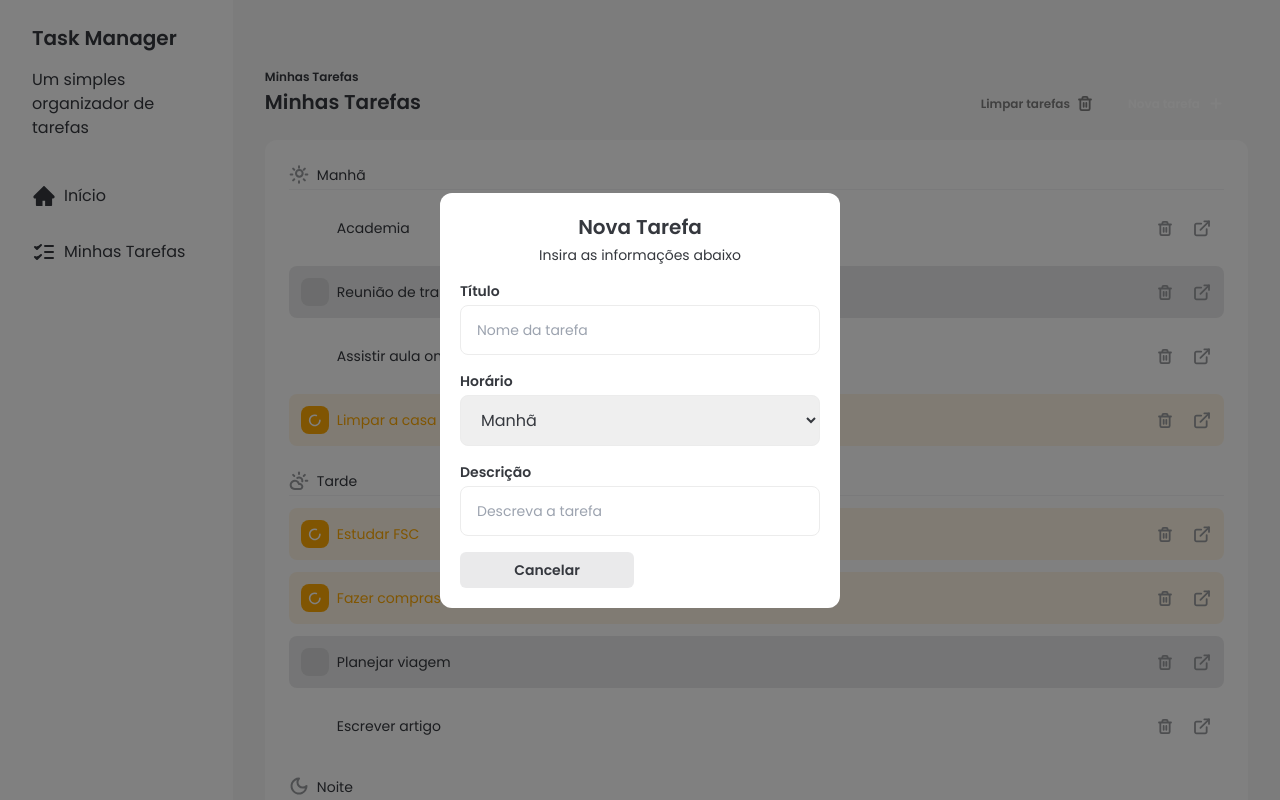
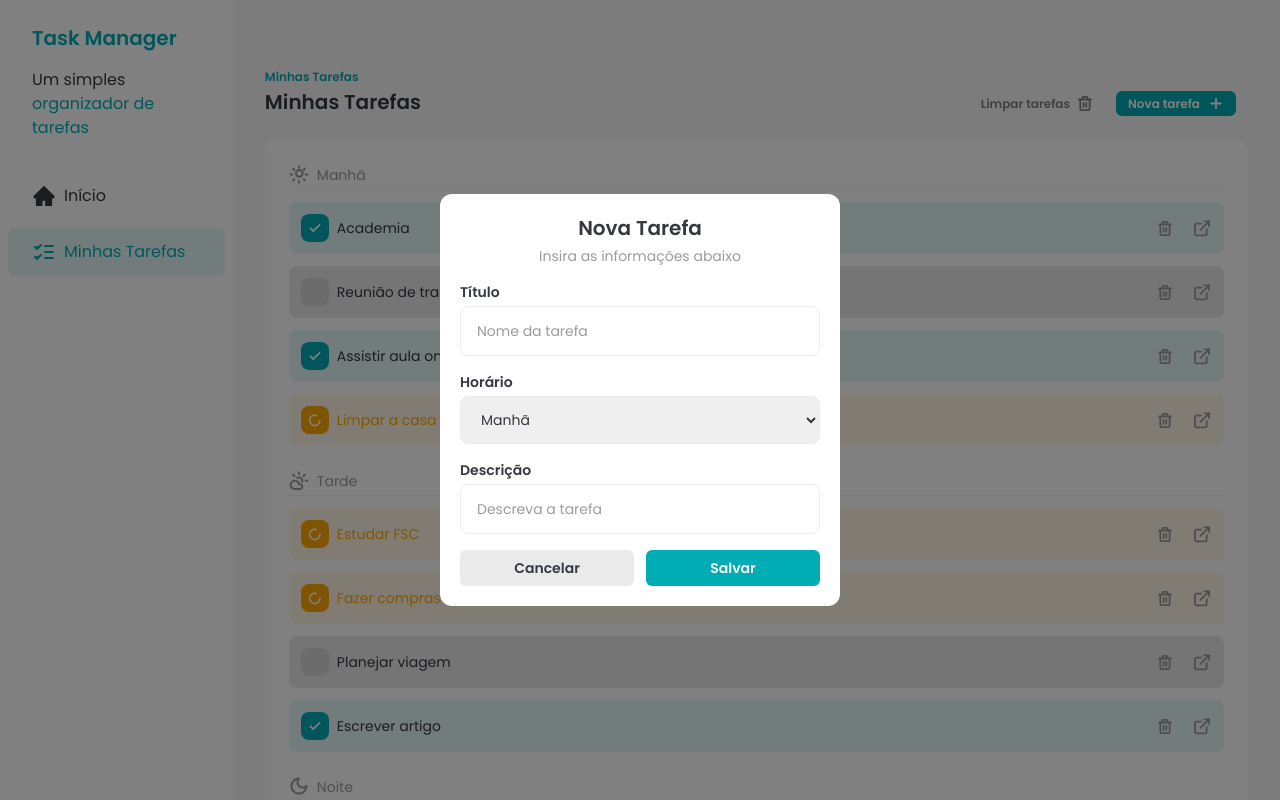
Before and after one commit to araujoerick/task-manager, a React (Vite) app: page / in a window 1280 px wide. Both pictures are taken after a click on the button "Nova tarefa". Shown: the top 800 px of the page. Built offline with nearby package versions, Linux system fonts and the light colour scheme.

Commit message:
♻ refactor: replace hex colors to colors on design system

```diff
--- a/src/components/AddTaskDialog.jsx
+++ b/src/components/AddTaskDialog.jsx
@@ -73,7 +73,7 @@ const AddTaskDialog = ({ isOpen, handleClose, handleSubmit }) => {
           >
             <div className="w-[400px] rounded-xl bg-white p-5 text-center">
               <h2 className="text-xl font-semibold">Nova Tarefa</h2>
-              <p className="mb-4 mt-1 text-sm text-textGray">
+              <p className="mb-4 mt-1 text-sm text-brand-text-gray">
                 Insira as informações abaixo
               </p>
 
--- a/src/components/Sidebar.jsx
+++ b/src/components/Sidebar.jsx
@@ -6,10 +6,12 @@ const Sidebar = () => {
     <aside className="flex h-screen w-72 flex-col bg-white">
       <div>
         <div className="space-y-4 px-8 py-6">
-          <h1 className="text-xl font-semibold text-primary">Task Manager</h1>
+          <h1 className="text-xl font-semibold text-brand-primary">
+            Task Manager
+          </h1>
           <p>
             Um simples{" "}
-            <span className="text-primary">organizador de tarefas</span>
+            <span className="text-brand-primary">organizador de tarefas</span>
           </p>
         </div>
         <div className="flex flex-col gap-2 p-2">
--- a/src/components/TaskItem.jsx
+++ b/src/components/TaskItem.jsx
@@ -9,13 +9,13 @@ import Button from "./ui/Button";
 const TaskItem = ({ task, handleCheckboxClick, handleDeleteClick }) => {
   const getStatusClasses = () => {
     if (task.status === "done") {
-      return "bg-primary text-primary";
+      return "bg-brand-primary text-primary";
     }
     if (task.status === "in_progress") {
-      return "bg-[#FFAA04] text-[#FFAA04]";
+      return "bg-brand-process text-brand-process";
     }
     if (task.status === "not_started") {
-      return "bg-brand-dark-blue/10 text-[#35383E]";
+      return "bg-brand-dark-blue/10 text-brand-dark-blue";
     }
   };
 
@@ -42,7 +42,7 @@ const TaskItem = ({ task, handleCheckboxClick, handleDeleteClick }) => {
       </div>
       <div className="flex items-center gap-2">
         <Button variant="ghost" onClick={() => handleDeleteClick(task.id)}>
-          <TrashIcon className="text-[#9a9c9f]" />
+          <TrashIcon className="text-brand-text-gray" />
         </Button>
         <a href="#" className="transition hover:opacity-75">
           <DetailsIcon />
--- a/src/components/Tasks.jsx
+++ b/src/components/Tasks.jsx
@@ -58,7 +58,7 @@ const Tasks = () => {
     <section className="w-full space-y-6 px-8 py-16">
       <div className="flex w-full justify-between">
         <div>
-          <span className="text-xs font-semibold text-primary">
+          <span className="text-xs font-semibold text-brand-primary">
             Minhas Tarefas
           </span>
           <h2 className="text-xl font-semibold">Minhas Tarefas</h2>
--- a/src/components/TasksSeparator.jsx
+++ b/src/components/TasksSeparator.jsx
@@ -1,8 +1,8 @@
 const TasksSeparator = ({ icon, title }) => {
   return (
-    <div className="flex items-center gap-2 border-b border-[#f4f4f5] pb-1">
+    <div className="flex items-center gap-2 border-b border-brand-border pb-1">
       {icon}
-      <p className="text-sm text-textGray">{title}</p>
+      <p className="text-sm text-brand-text-gray">{title}</p>
     </div>
   );
 };
--- a/src/components/ui/Button.jsx
+++ b/src/components/ui/Button.jsx
@@ -7,13 +7,13 @@ const Button = ({
 }) => {
   const getVariantClasses = () => {
     if (variant === "primary") {
-      return "text-white bg-primary hover:bg-primary/70";
+      return "text-white bg-brand-primary hover:bg-brand-primary/70";
     }
     if (variant === "secondary") {
-      return "text-[#35383E] bg-[#35383E]/10 hover:bg-[#35383E]/15";
+      return "text-brand-dark-blue bg-brand-dark-blue/10 hover:bg-brand-dark-blue/15";
     }
     if (variant === "ghost") {
-      return "text-[#818181] bg-transparent hover:bg-[#818181]/15";
+      return "text-brand-dark-gray bg-transparent hover:bg-brand-dark-gray/15";
     }
   };
 
--- a/src/components/ui/Input.jsx
+++ b/src/components/ui/Input.jsx
@@ -8,7 +8,7 @@ const Input = forwardRef(({ label, error, ...props }, ref) => {
     <div className="flex flex-col space-y-1 text-left">
       <InputLabel htmlFor={props.id}>{label}</InputLabel>
       <input
-        className="rounded-lg border border-[#ECECEC] px-4 py-3 outline-primary placeholder:text-sm placeholder:text-textGray"
+        className="rounded-lg border border-brand-dark-border px-4 py-3 outline-brand-primary placeholder:text-sm placeholder:text-brand-text-gray"
         ref={ref}
         {...props}
       />
--- a/src/components/ui/InputLabel.jsx
+++ b/src/components/ui/InputLabel.jsx
@@ -1,6 +1,6 @@
 const InputLabel = (props) => {
   return (
-    <label className="text-sm font-semibold text-[#35383E]" {...props}>
+    <label className="text-sm font-semibold text-brand-dark-blue" {...props}>
       {props.children}
     </label>
   );
--- a/src/components/ui/SidebarButton.jsx
+++ b/src/components/ui/SidebarButton.jsx
@@ -1,10 +1,10 @@
 const SidebarButton = ({ children, variant }) => {
   const getVariantClasses = () => {
     if (variant === "unselected") {
-      return "text-[#35383E] hover:bg-[#35383E]/10";
+      return "text-brand-dark-blue hover:bg-brand-dark-blue/10";
     }
     if (variant === "selected") {
-      return "text-primary bg-primary/10";
+      return "text-brand-primary bg-brand-primary/10";
     }
   };
 
--- a/src/components/ui/TimeSelect.jsx
+++ b/src/components/ui/TimeSelect.jsx
@@ -9,7 +9,7 @@ const TimeSelect = forwardRef(({ ...props }, ref) => {
       <select
         name="time"
         id="time"
-        className="rounded-lg border border-[#ECECEC] px-4 py-3 text-[#35383E] outline-primary"
+        className="rounded-lg border border-brand-dark-border px-4 py-3 text-sm text-brand-dark-blue outline-brand-primary placeholder:text-brand-text-gray"
         ref={ref}
         {...props}
       >
--- a/tailwind.config.js
+++ b/tailwind.config.js
@@ -11,6 +11,7 @@ export default {
           primary: "#00ADB5",
           "dark-blue": "#35383E",
           "dark-gray": "#818181",
+          "dark-border": "#ECECEC",
           "text-gray": "#9A9C9F",
           "light-gray": "#EEEEEE",
           white: "#FFFFFF",
```
